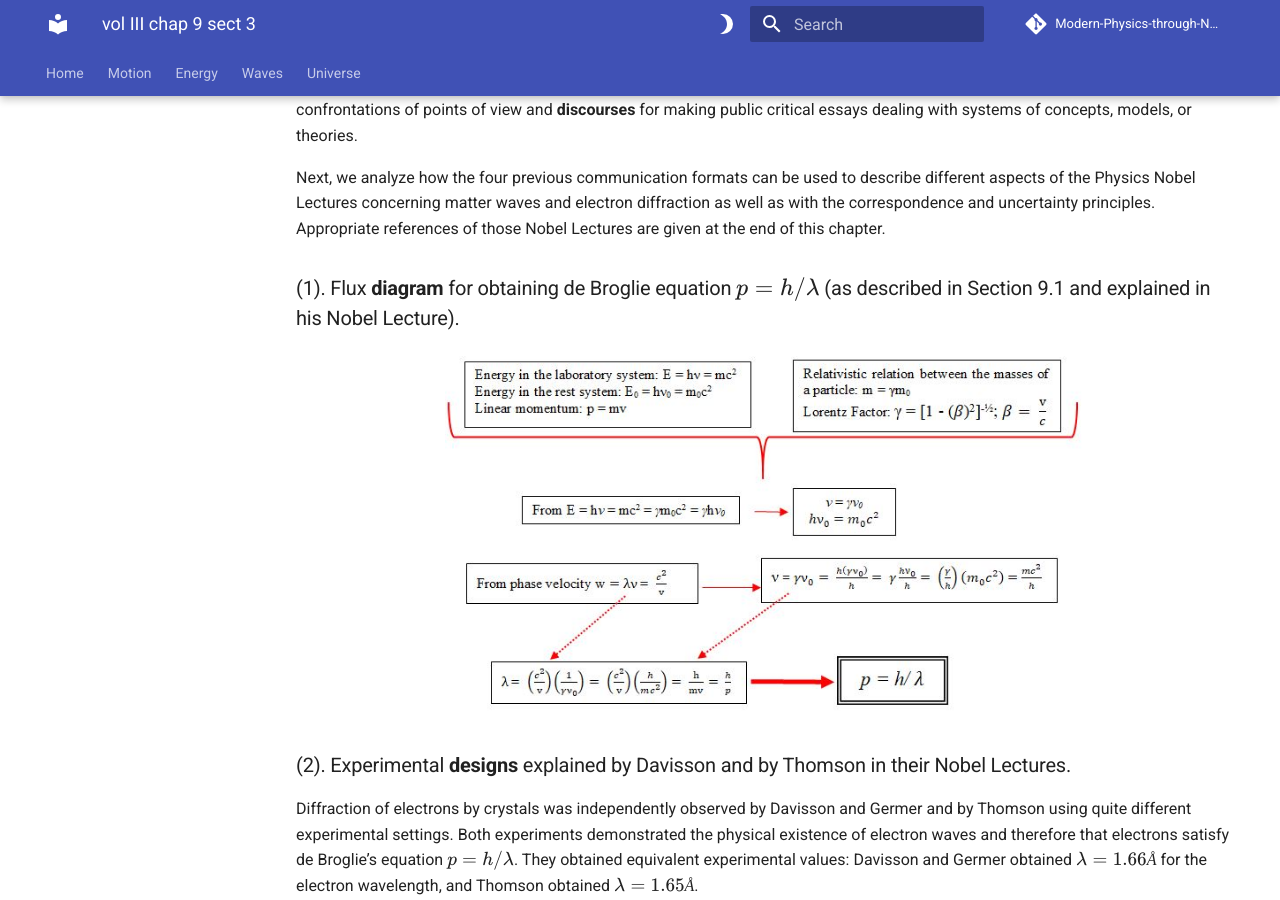
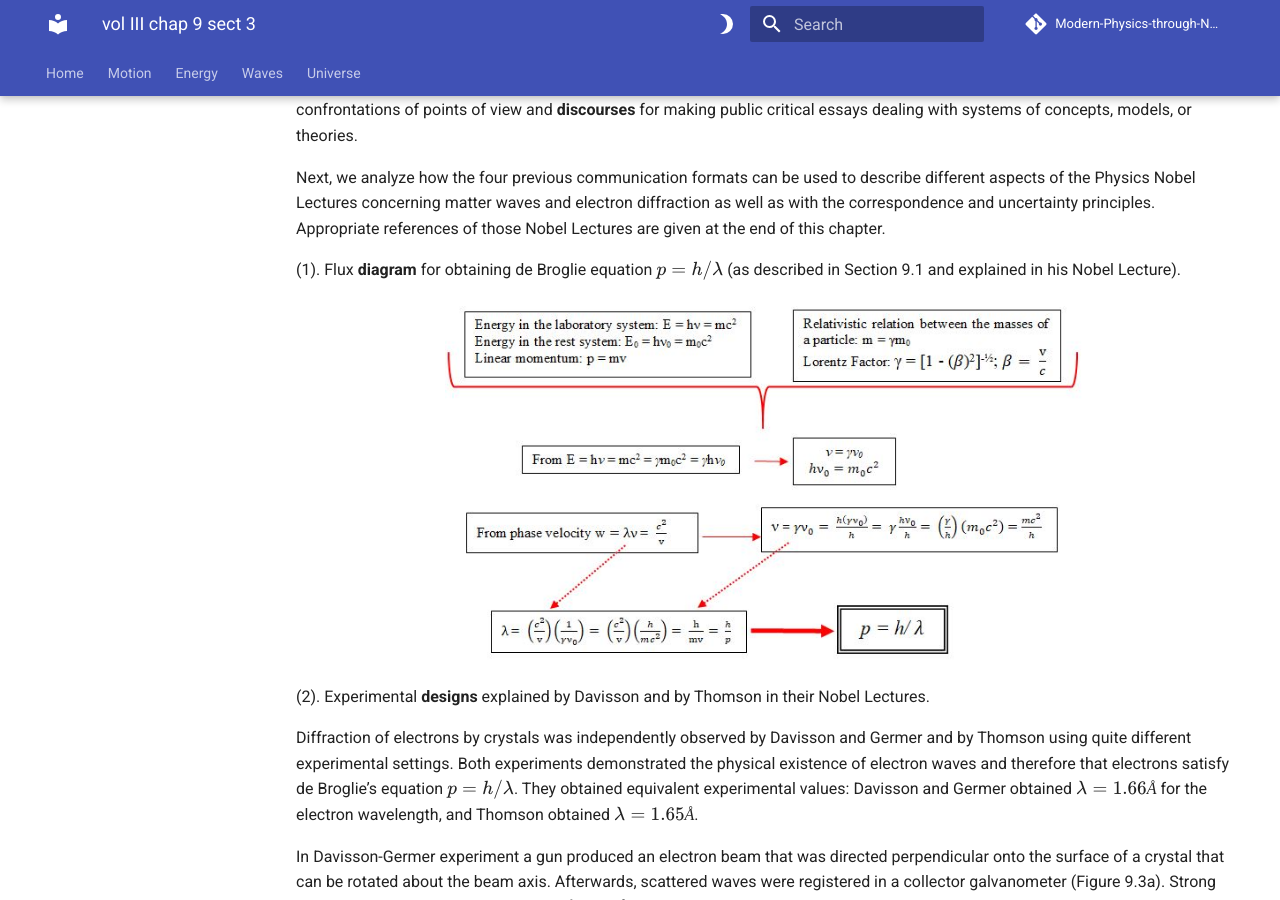
Before and after one commit to modphysnobel/modphysnobel.github.io, an MkDocs documentation site: the page built from docs/vol-III/vol-III-chap-9-sect-3.md, in a window 1280 px wide and 900 px high, scrolled down 741 px. Built offline with MkDocs 1.6.1 and Material for MkDocs 9.7.7, drawn with Linux system fonts in a browser that asks for light colours; some web fonts are replaced; comment, search, counter and statistics services are not loaded.

```diff
--- a/docs/vol-III/vol-III-chap-9-sect-3.md
+++ b/docs/vol-III/vol-III-chap-9-sect-3.md
@@ -19,7 +19,7 @@ Information contained in texts to be shared is usually expressed in terms of ora
 
 Next, we analyze how the four previous communication formats can be used to describe different aspects of the Physics Nobel Lectures concerning matter waves and electron diffraction as well as with the correspondence and uncertainty principles. Appropriate references of those Nobel Lectures are given at the end of this chapter.
 
-### (1). Flux **diagram** for obtaining de Broglie equation $p = h/λ$ (as described in Section 9.1 and explained in his Nobel Lecture).
+(1). Flux **diagram** for obtaining de Broglie equation $p = h/λ$ (as described in Section 9.1 and explained in his Nobel Lecture).
 
 
 
@@ -28,7 +28,7 @@ Next, we analyze how the four previous communication formats can be used to desc
 </p>
 
 
-### (2). Experimental **designs** explained by Davisson and by Thomson in their Nobel Lectures.
+(2). Experimental **designs** explained by Davisson and by Thomson in their Nobel Lectures.
 
 Diffraction of electrons by crystals was independently observed by Davisson and Germer and by Thomson using quite different experimental settings. Both experiments demonstrated the physical existence of electron waves and therefore that electrons satisfy de Broglie’s equation  $p = h/λ$. They obtained equivalent experimental values: Davisson and Germer obtained $λ = 1.66 Å$ for the electron wavelength, and Thomson obtained $λ = 1.65 Å$.
 
@@ -52,7 +52,7 @@ Thomson experiments were different in two aspects:
 
 It is interesting to note that in 1897 Joseph John Thomson (1856-1940), the father, discovered the electron and received the 1906 Physics Nobel Prize for showing that the electron is a particle, and that in 1927 George Paget Thomson (1892-1975), the son, discovered the diffraction of the electron and received the 1937 Physics Nobel Prize for showing that the electron is a wave.
 
-### (3). **Dialogues** between Bohr and Heisenberg about correspondence and uncertainty principles.
+(3). **Dialogues** between Bohr and Heisenberg about correspondence and uncertainty principles.
 
 This is a hypothetical dialogue between the two laureates that could occurred if we select and quote some paragraphs from Bohr´s Lecture presented in 1922 and from Heisenberg´s Lecture presented in 1932.
 
```
